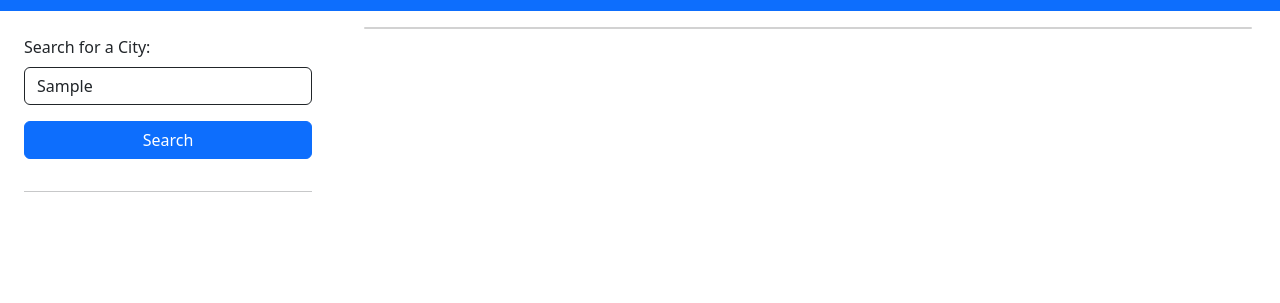
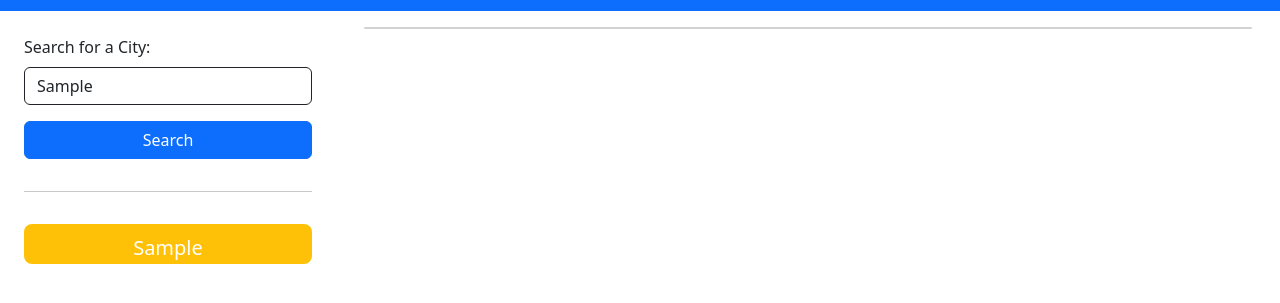
Before and after one commit to VinceR66/weather06, a plain HTML site: page index.html in a window 1280 px wide. Both pictures are taken after typing "Sample" into the empty fields and a click on the button "Search". Shown: the part 61-364 px from the top of the page. Drawn offline with nearby package versions, Linux system fonts and the light colour scheme; no server answers.

Commit message:
past search buttons

```diff
--- a/assets/script.js
+++ b/assets/script.js
@@ -1,6 +1,3 @@
-
-console.log("hello")
-
 
 function getWeather(city) {
 
@@ -35,12 +32,12 @@ document.querySelector('form').addEventListener('submit', function (event) {
     cityHistory.unshift(inputCity.value);
     localStorage.setItem('name', cityHistory);
 
-    console.log(this.city.value);
     getWeather(inputCity.value);
 
-    console.log(cityHistory);
     localStorage.getItem('name', cityHistory[0]);
-    console.log(localStorage.getItem('name', cityHistory[0]));
+    renderSearchButton(cityHistory[0]);
+    console.log('got this far');
+    console.log(cityHistory[0]);
 
 });
 
@@ -126,14 +123,29 @@ function renderWeatherCard(forecast) {
     var resultsEl = document.getElementById('weather-results');
     for (i = 7; i < 40; i += 8) {
         var weatherCard = createWeatherCard(forecast[i]);
+
         resultsEl.append(weatherCard);
     }
 };
+
+function renderSearchButton(pastInput) {
+    var attachBtn = document.getElementById('formButton');
+    var pastSearchBtn = document.createElement('button');
+    pastSearchBtn.setAttribute('type', 'submit');
+    pastSearchBtn.setAttribute('id', pastInput);
+    pastSearchBtn.setAttribute('class', 'btn bg-warning text-white btn-lg w-100 my-3');
+    pastSearchBtn.setAttribute('style', 'height: 40px');
+    pastSearchBtn.textContent = pastInput;
+    attachBtn.append(pastSearchBtn);
+};
+
 /*
-var dump = document.createElement('pre');
-dump.textContent = JSON.stringify(data.list, null, 2);
-document.body.appendChild(dump);
-console.log(data.list[0].main.temp);
+document.getElementById('formButton').addEventListener('click', function (event) {
+    event.preventDefault();
+    var inputCity = document.getElementById('cityInput');
+
+    getWeather(inputCity.value);
+
+
+});
 */
-
-//'name', inputCity.value
--- a/index.html
+++ b/index.html
@@ -22,15 +22,21 @@
 
     <div class="container-fluid">
         <div class="row">
-            <form class='col-3 p-3 m-2' id="inputTheCity">
-                <div class='formButton'>
-                    <label for="cityName" class="form-label">Search for a City:</label>
-                    <input name='city' type="text" placeholder='enter city name' class="form-control border border-dark"
-                        id="cityInput">
-                    <button type="submit" class="btn btn-primary w-100 my-3">Search</button>
-                    <hr class="hr">
+            <div class='col-3 p-3 m-2' id="inputTheCity">
+                <form>
+                    <div>
+                        <label for="cityName" class="form-label">Search for a City:</label>
+                        <input name='city' type="text" placeholder='enter city name'
+                            class="form-control border border-dark" id="cityInput">
+                        <button type="submit" class="btn btn-primary w-100 my-3">Search</button>
+                        <hr class="hr">
+                    </div>
+                    <!---->
+                </form>
+
+                <div id="formButton">
                 </div>
-            </form>
+            </div>
 
             <div class="col">
                 <div class="card m-3" id="header-results">
```
